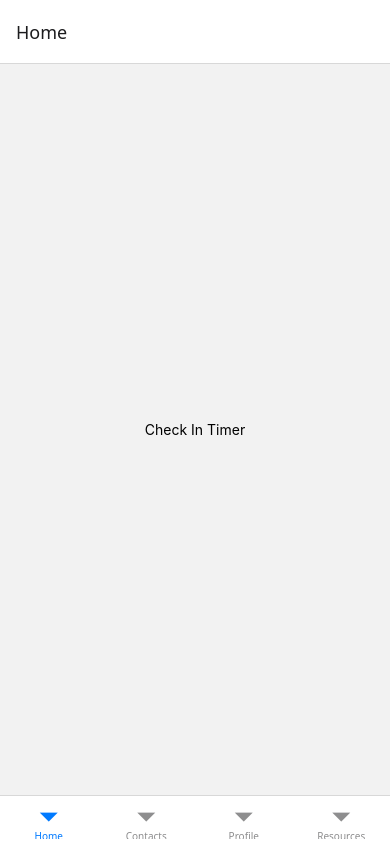
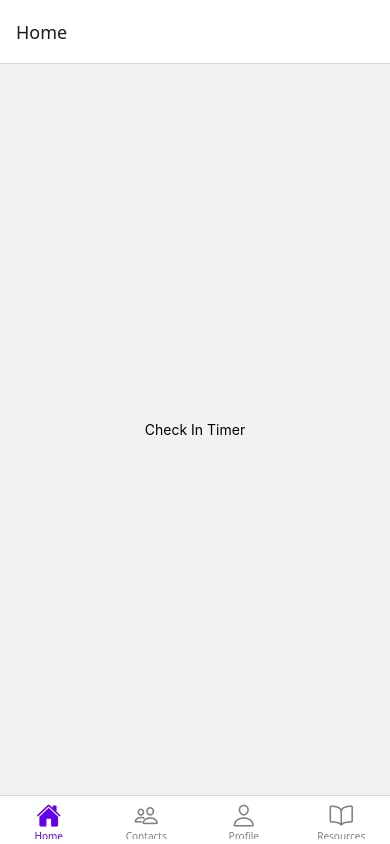
Before and after one commit to lilianma003/IMOK, a React Native app: screen / in a window 390 px wide. Built offline with nearby package versions, Linux system fonts and the light colour scheme.

Commit message:
added static icons to nav bar

```diff
--- a/App.tsx
+++ b/App.tsx
@@ -1,6 +1,7 @@
 
 import { NavigationContainer } from '@react-navigation/native';
 import { createBottomTabNavigator } from '@react-navigation/bottom-tabs';
+import Ionicons from '@expo/vector-icons/Ionicons';
 import CheckinTimer from './screens/checkin_timer';
 import MyContacts from './screens/my_contacts';
 import Resources from './screens/resources';
@@ -11,12 +12,31 @@ const Tab = createBottomTabNavigator();
 export default function App() {
   return (
     <NavigationContainer>
-      <Tab.Navigator>
-        <Tab.Screen name="Home" component={CheckinTimer}/>
+      <Tab.Navigator
+        screenOptions={({ route }) => ({
+          tabBarIcon: ({ color, size, focused }) => {
+            let iconName;
+
+            if (route.name === 'Home') {
+              iconName = focused ? 'home' : 'home-outline';
+            } else if (route.name === 'Contacts') {
+              iconName = focused ? 'people' : 'people-outline';
+            } else if (route.name === 'Profile') {
+              iconName = focused ? 'person' : 'person-outline';
+            } else if (route.name === 'Resources') {
+              iconName = focused ? 'book' : 'book-outline';
+            }
+
+            return <Ionicons name={iconName as any} size={size} color={color} />;
+          },
+          tabBarActiveTintColor: '#6200ee', // color when tab is selected
+          tabBarInactiveTintColor: 'gray',
+        })}
+      >
+        <Tab.Screen name="Home" component={CheckinTimer} />
         <Tab.Screen name="Contacts" component={MyContacts} />
-        <Tab.Screen name="Profile" component={UserProfile}/>
-        <Tab.Screen name="Resources" component={Resources}/>
-
+        <Tab.Screen name="Profile" component={UserProfile} />
+        <Tab.Screen name="Resources" component={Resources} />
       </Tab.Navigator>
     </NavigationContainer>
   );
--- a/package.json
+++ b/package.json
@@ -9,6 +9,7 @@
     "web": "expo start --web"
   },
   "dependencies": {
+    "@expo/vector-icons": "^15.0.3",
     "@react-navigation/bottom-tabs": "^7.16.2",
     "@react-navigation/native": "^7.2.5",
     "expo": "~54.0.34",
```
Also changed, not shown: 1 other file (tests, documents, lock files or other folders).
